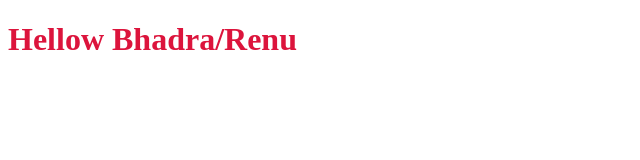
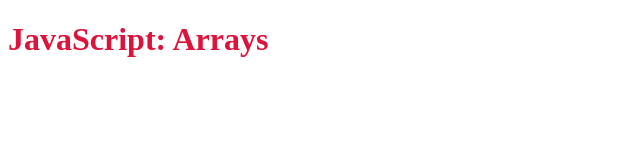
Before and after one commit to renuyarasu/bhadra_demo, a plain HTML site: page index.html in a window 1280 px wide. Shown: the whole page, without its empty margins (0-640 px from the left). Drawn offline with Linux system fonts and the light colour scheme.

Commit message:
worked on arrays

```diff
--- a/app.js
+++ b/app.js
@@ -1,3 +1,6 @@
-// Bhadra Demo
+// JavaScript: Arrays
 
-alert('Hellow Bhadra');
+const arr = [1, 2, 3, 4, 5];
+
+arr.pop();
+console.log(arr);
--- a/index.html
+++ b/index.html
@@ -9,7 +9,7 @@
 </head>
 
 <body>
-    <h1 style="color: crimson;">Hellow Bhadra/Renu</h1>
+    <h1 style="color: crimson;">JavaScript: Arrays</h1>
     <script src="app.js"></script>
 </body>
 
```
